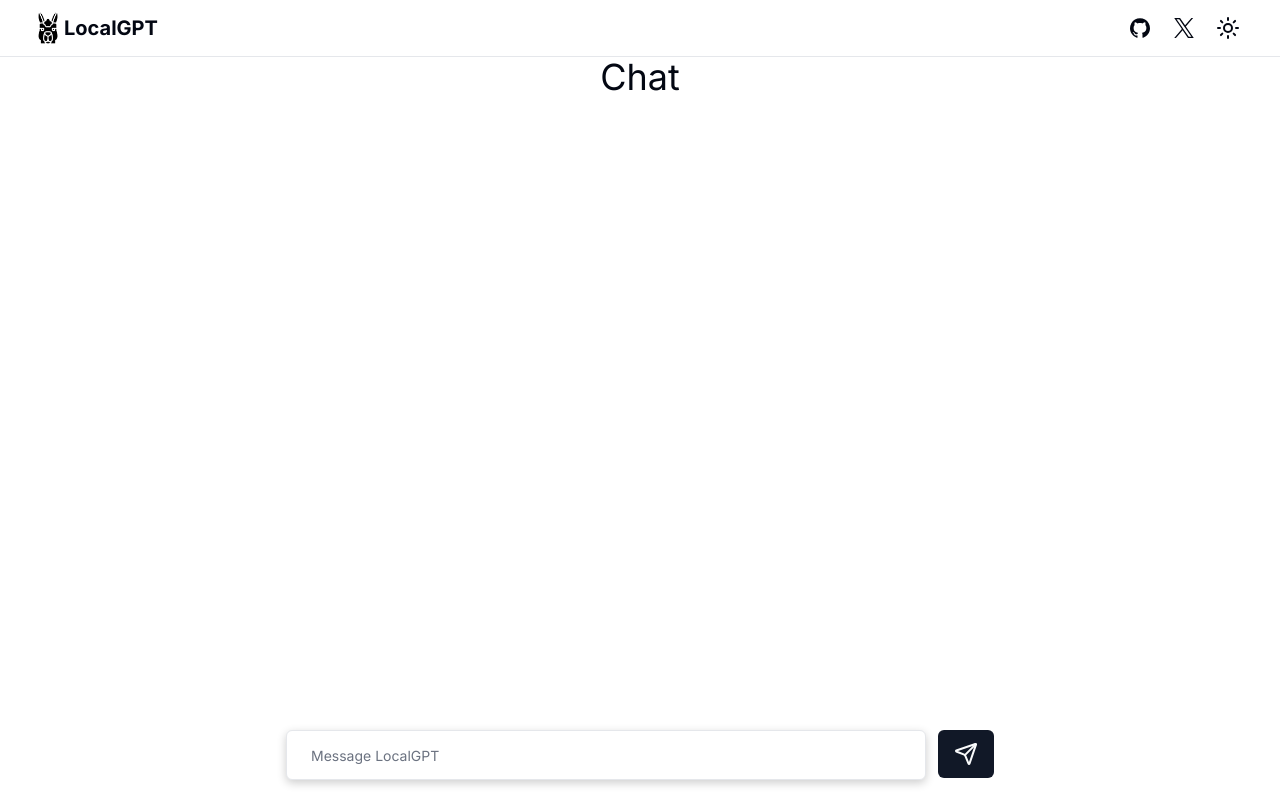
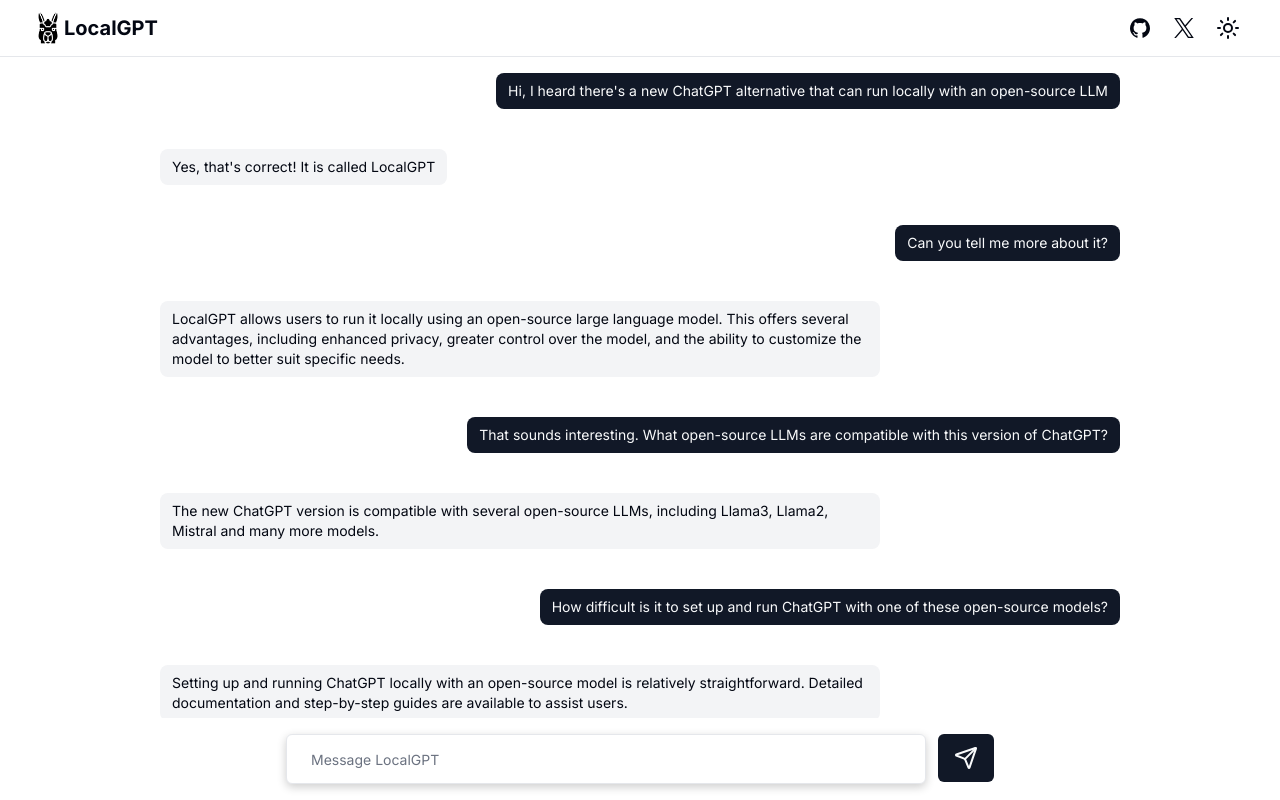
Before and after one commit to lokeswaran-aj/LocalGPT, a Next.js app: page / in a window 1280 px wide. Built offline with nearby package versions, Linux system fonts and the light colour scheme.

Commit message:
💥 Fix the UI layout for scrollable chat

```diff
--- a/app/page.tsx
+++ b/app/page.tsx
@@ -1,14 +1,13 @@
+import ChatContainer from "@/components/ChatContainer";
 import Header from "@/components/Header";
 import MessageInput from "@/components/MessageInput";
 
 export default function Home() {
     return (
-        <div className="flex flex-col min-h-dvh relative bg-background">
-            <main className="flex-1">
-                <Header />
-                <div className="container max-w-screen-lg">
-                    <h1 className="text-4xl text-center">Chat</h1>
-                </div>
+        <div className="flex flex-col h-screen">
+            <Header />
+            <main className="flex-grow overflow-y-auto mt-4">
+                <ChatContainer />
             </main>
             <MessageInput />
         </div>
--- /dev/null
+++ b/components/ChatContainer.tsx
@@ -0,0 +1,75 @@
+"use client";
+import { cn } from "@/lib/utils";
+import React, { useState } from "react";
+
+type Props = {};
+
+const ChatContainer = (props: Props) => {
+    const [messages, setMessages] = useState([
+        {
+            role: "user",
+            timestamp: "2024-07-08T10:00:00Z",
+            message:
+                "Hi, I heard there's a new ChatGPT alternative that can run locally with an open-source LLM",
+        },
+        {
+            role: "AI",
+            timestamp: "2024-07-08T10:00:10Z",
+            message: "Yes, that's correct! It is called LocalGPT",
+        },
+        {
+            role: "user",
+            timestamp: "2024-07-08T10:00:00Z",
+            message: "Can you tell me more about it?",
+        },
+        {
+            role: "AI",
+            timestamp: "2024-07-08T10:00:10Z",
+            message:
+                "LocalGPT allows users to run it locally using an open-source large language model. This offers several advantages, including enhanced privacy, greater control over the model, and the ability to customize the model to better suit specific needs.",
+        },
+        {
+            role: "user",
+            timestamp: "2024-07-08T10:01:00Z",
+            message:
+                "That sounds interesting. What open-source LLMs are compatible with this version of ChatGPT?",
+        },
+        {
+            role: "AI",
+            timestamp: "2024-07-08T10:01:20Z",
+            message:
+                "The new ChatGPT version is compatible with several open-source LLMs, including Llama3, Llama2, Mistral and many more models.",
+        },
+        {
+            role: "user",
+            timestamp: "2024-07-08T10:02:00Z",
+            message:
+                "How difficult is it to set up and run ChatGPT with one of these open-source models?",
+        },
+        {
+            role: "AI",
+            timestamp: "2024-07-08T10:02:30Z",
+            message:
+                "Setting up and running ChatGPT locally with an open-source model is relatively straightforward. Detailed documentation and step-by-step guides are available to assist users.",
+        },
+    ]);
+    return (
+        <div className="space-y-10 container max-w-screen-lg">
+            {messages.map((message, index) => (
+                <div
+                    key={index}
+                    className={cn(
+                        "flex w-max max-w-[75%] flex-col gap-2 rounded-lg px-3 py-2 text-sm",
+                        message.role === "user"
+                            ? "ml-auto bg-primary text-primary-foreground"
+                            : "bg-muted"
+                    )}
+                >
+                    {message.message}
+                </div>
+            ))}
+        </div>
+    );
+};
+
+export default ChatContainer;
--- a/components/Header.tsx
+++ b/components/Header.tsx
@@ -11,7 +11,7 @@
 
 const Header = (props: Props) => {
     return (
-        <header className="sticky top-0 w-full border-b border-border bg-background/95 backdrop-blur supports-[background-filter]:bg-background/60">
+        <header className="sticky top-0 w-full border-b border-border bg-background/60 backdrop-blur supports-[background-filter]:bg-background/60">
             <div className="container max-w-screen-2xl h-14 flex items-center justify-between">
                 <Logo />
                 <div className="flex justify-center items-center">
--- a/components/MessageInput.tsx
+++ b/components/MessageInput.tsx
@@ -7,7 +7,7 @@
 
 const MessageInput = (props: Props) => {
     return (
-        <div className="flex justify-center my-5">
+        <div className="sticky bottom-0 w-full flex justify-center py-4 bg-background/60 backdrop-blur supports-[background-filter]:bg-background/60">
             <Input
                 type="text"
                 placeholder="Message LocalGPT"
--- a/config/site.ts
+++ b/config/site.ts
@@ -2,7 +2,7 @@
     name: "LocalGPT",
     url: "https://localgpt.com",
     links: {
-        github: "https://github.com/lokeswaran-aj",
+        github: "https://github.com/lokeswaran-aj/LocalGPT",
         twitter: "https://x.com/lokeswaran_aj",
     },
 };
```
